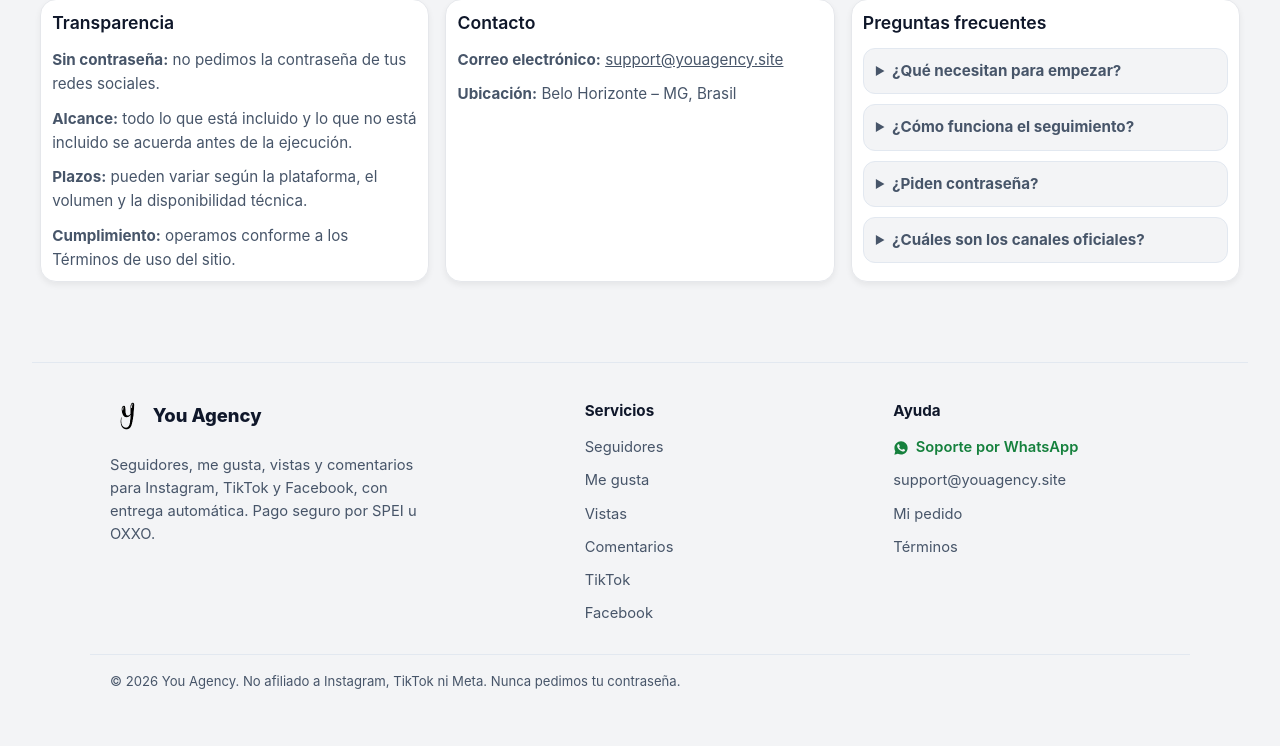
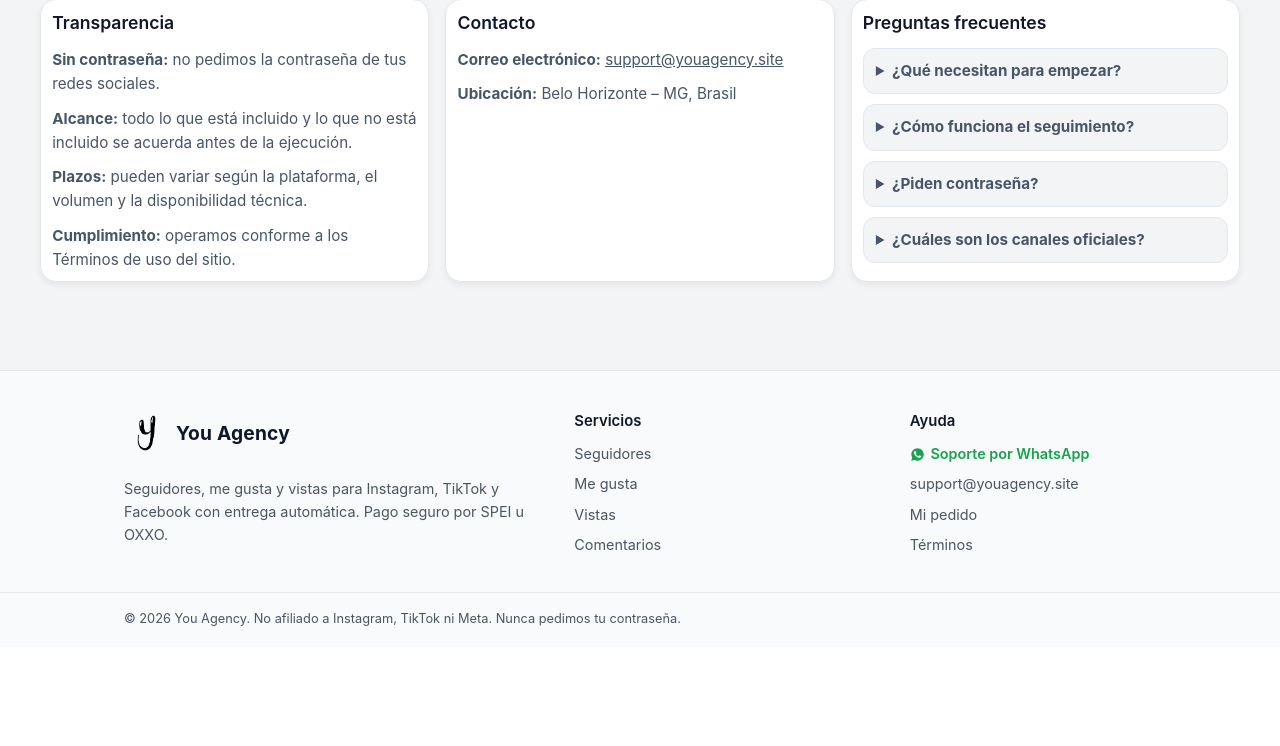
Before and after one commit to arrasopromo/you-agency, a Node project: template views/agency.ejs in a window 1280 px wide. Shown: the part 1099-1845 px from the top of the page. After the commit the page ends 1725 px from the top, so only its background shows below. Run offline with Node 20 templates, Linux system fonts and the light colour scheme; the template is opened without the code that fills it, so the values that code supplies are empty.

Commit message:
Rodape: mesmo logo do menu (y do tema + You Agency em Inter 700) e sem espaco extra embaixo
Co-Authored-By: Claude Opus 5.5 <noreply@anthropic.com>

```diff
--- a/views/partials/footer.ejs
+++ b/views/partials/footer.ejs
@@ -1,13 +1,14 @@
-<%# Rodapé único do site (todas as páginas do cliente). Cores pelas variáveis do tema (escuro / body.theme-light). %>
+<%# Rodapé único do site (todas as páginas do cliente). De ponta a ponta, mesmo se estiver dentro do .container.
+    Cores pelas variáveis do tema (escuro padrão / body.theme-light). %>
 <footer class="ya-footer" role="contentinfo">
-  <div class="ya-footer__grid">
+  <div class="ya-footer__inner">
     <div class="ya-footer__brand">
       <a href="/" class="ya-footer__logo" aria-label="You Agency, inicio">
-        <img class="ya-footer__mark ya-footer__mark--dark" src="/images/y%20branco.png" alt="" width="34" height="34" />
-        <img class="ya-footer__mark ya-footer__mark--light" src="/images/y%20preto.png" alt="" width="34" height="34" />
-        <span>You Agency</span>
+        <img class="ya-footer__mark ya-footer__mark--dark" src="/images/y%20branco.png" alt="" width="44" height="44" />
+        <img class="ya-footer__mark ya-footer__mark--light" src="/images/y%20preto.png" alt="" width="44" height="44" />
+        <span class="ya-footer__name">You Agency</span>
       </a>
-      <p class="ya-footer__desc">Seguidores, me gusta, vistas y comentarios para Instagram, TikTok y Facebook, con entrega automática. Pago seguro por SPEI u OXXO.</p>
+      <p class="ya-footer__desc">Seguidores, me gusta y vistas para Instagram, TikTok y Facebook con entrega automática. Pago seguro por SPEI u OXXO.</p>
     </div>
     <nav class="ya-footer__col" aria-label="Servicios">
       <h2 class="ya-footer__title">Servicios</h2>
@@ -15,13 +16,11 @@
       <a href="/servicios-me-gusta">Me gusta</a>
       <a href="/servicios-visualizaciones">Vistas</a>
       <a href="/servicios-comentarios">Comentarios</a>
-      <a href="/servicios-tiktok">TikTok</a>
-      <a href="/servicios-facebook">Facebook</a>
     </nav>
     <nav class="ya-footer__col" aria-label="Ayuda">
       <h2 class="ya-footer__title">Ayuda</h2>
       <a class="ya-footer__wa" href="https://wa.me/553175664986?text=%C2%A1Hola!%20Estoy%20en%20el%20sitio%20y%20necesito%20ayuda." target="_blank" rel="noopener noreferrer">
-        <svg width="16" height="16" viewBox="0 0 24 24" fill="currentColor" aria-hidden="true"><path d="M12.04 2C6.58 2 2.13 6.45 2.13 11.91c0 1.75.46 3.45 1.32 4.95L2.05 22l5.25-1.38a9.9 9.9 0 0 0 4.74 1.21c5.46 0 9.91-4.45 9.91-9.91S17.5 2 12.04 2Zm5.78 14.03c-.24.68-1.42 1.3-1.95 1.36-.5.06-1.13.09-1.82-.11-.42-.13-.96-.31-1.65-.61-2.9-1.25-4.8-4.17-4.94-4.36-.14-.19-1.18-1.57-1.18-3 0-1.42.75-2.12 1.01-2.41.27-.29.58-.36.78-.36h.56c.18 0 .42-.07.66.5.24.58.82 2 .89 2.15.07.14.12.31.02.5-.1.19-.14.31-.29.48-.14.17-.3.38-.43.51-.14.14-.29.3-.13.59.17.29.74 1.22 1.59 1.98 1.09.97 2.01 1.27 2.3 1.41.29.14.46.12.63-.07.17-.19.72-.84.91-1.13.19-.29.38-.24.65-.14.26.1 1.68.79 1.97.94.29.14.48.22.55.34.07.12.07.69-.17 1.36Z"/></svg>
+        <svg width="15" height="15" viewBox="0 0 24 24" fill="currentColor" aria-hidden="true"><path d="M12.04 2C6.58 2 2.13 6.45 2.13 11.91c0 1.75.46 3.45 1.32 4.95L2.05 22l5.25-1.38a9.9 9.9 0 0 0 4.74 1.21c5.46 0 9.91-4.45 9.91-9.91S17.5 2 12.04 2Zm5.78 14.03c-.24.68-1.42 1.3-1.95 1.36-.5.06-1.13.09-1.82-.11-.42-.13-.96-.31-1.65-.61-2.9-1.25-4.8-4.17-4.94-4.36-.14-.19-1.18-1.57-1.18-3 0-1.42.75-2.12 1.01-2.41.27-.29.58-.36.78-.36h.56c.18 0 .42-.07.66.5.24.58.82 2 .89 2.15.07.14.12.31.02.5-.1.19-.14.31-.29.48-.14.17-.3.38-.43.51-.14.14-.29.3-.13.59.17.29.74 1.22 1.59 1.98 1.09.97 2.01 1.27 2.3 1.41.29.14.46.12.63-.07.17-.19.72-.84.91-1.13.19-.29.38-.24.65-.14.26.1 1.68.79 1.97.94.29.14.48.22.55.34.07.12.07.69-.17 1.36Z"/></svg>
         Soporte por WhatsApp
       </a>
       <a href="mailto:support@youagency.site">support@youagency.site</a>
@@ -30,28 +29,44 @@
     </nav>
   </div>
   <div class="ya-footer__bottom">
-    &copy; <%= new Date().getFullYear() %> You Agency. No afiliado a Instagram, TikTok ni Meta. Nunca pedimos tu contraseña.
+    <div class="ya-footer__bottom-inner">&copy; <%= new Date().getFullYear() %> You Agency. No afiliado a Instagram, TikTok ni Meta. Nunca pedimos tu contraseña.</div>
   </div>
 </footer>
 <style>
-  .ya-footer { width: 100%; margin-top: 3rem; border-top: 1px solid var(--border-color, #374151); color: var(--text-secondary, #A1A1AA); font-family: var(--font-family, 'Inter', sans-serif); text-align: left; box-sizing: border-box; }
-  .ya-footer__grid { max-width: 1100px; margin: 0 auto; padding: 2.25rem 20px 1.75rem; display: grid; grid-template-columns: minmax(0, 1.6fr) minmax(0, 1fr) minmax(0, 1fr); gap: 2rem; }
-  .ya-footer__logo { display: inline-flex; align-items: center; gap: .55rem; text-decoration: none; color: var(--text-primary, #fff); font-weight: 800; font-size: 1.15rem; }
-  .ya-footer__mark { width: 34px; height: 34px; border-radius: 9px; object-fit: contain; }
+  /* Sai da largura do .container e encosta embaixo (o body já tem overflow-x: hidden). */
+  .container:has(.ya-footer) { padding-bottom: 0; }
+  .ya-footer {
+    --yf-bg: #14142b; --yf-text: #a1a1aa; --yf-strong: #ffffff; --yf-line: rgba(255,255,255,.08); --yf-wa: #22c55e;
+    width: 100vw; margin: 3.5rem calc(50% - 50vw) 0; align-self: stretch;
+    background: var(--yf-bg); border-top: 1px solid var(--yf-line); color: var(--yf-text);
+    font-family: 'Inter', -apple-system, BlinkMacSystemFont, 'Segoe UI', Roboto, sans-serif; text-align: left; box-sizing: border-box; animation: none;
+  }
+  body.theme-light .ya-footer { --yf-bg: #f8fafc; --yf-text: #4b5563; --yf-strong: #0f172a; --yf-line: #e5e7eb; --yf-wa: #16a34a; }
+  .ya-footer *, .ya-footer *::before, .ya-footer *::after { box-sizing: border-box; }
+  .ya-footer__inner { max-width: 1080px; margin: 0 auto; padding: 2.5rem 24px 2.25rem; display: grid; grid-template-columns: minmax(0, 1.25fr) minmax(0, .9fr) minmax(0, .75fr); gap: 2.5rem; }
+  /* Mesmo logo do menu de cima: o "y" do tema (branco no escuro, preto no claro) + "You Agency" em Inter 700. */
+  .ya-footer__logo { display: inline-flex; align-items: center; gap: .5rem; text-decoration: none; }
+  .ya-footer__mark { width: 44px; height: 44px; object-fit: contain; display: block; flex: none; }
   .ya-footer__mark--light { display: none; }
   body.theme-light .ya-footer__mark--dark { display: none; }
-  body.theme-light .ya-footer__mark--light { display: inline-block; }
-  .ya-footer__desc { margin: .85rem 0 0; max-width: 34ch; line-height: 1.55; font-size: .92rem; }
+  body.theme-light .ya-footer__mark--light { display: block; }
+  .ya-footer__name { font-family: var(--font-family, 'Inter', sans-serif); font-weight: 700; font-size: 1.2rem; letter-spacing: 0.01em; color: var(--text-primary, #fff); white-space: nowrap; }
+  .ya-footer__desc { margin: .9rem 0 0; max-width: 46ch; font-size: .9rem; line-height: 1.6; color: var(--yf-text); }
   .ya-footer__col { display: flex; flex-direction: column; gap: .6rem; min-width: 0; }
-  .ya-footer__title { margin: 0 0 .2rem; font-size: .95rem; font-weight: 700; color: var(--text-primary, #fff); letter-spacing: 0; }
-  .ya-footer__col a { color: var(--text-secondary, #A1A1AA); text-decoration: none; font-size: .92rem; width: fit-content; }
-  .ya-footer__col a:hover { color: var(--text-primary, #fff); }
-  .ya-footer__col a.ya-footer__wa { display: inline-flex; align-items: center; gap: .4rem; color: #22c55e; font-weight: 600; }
-  body.theme-light .ya-footer__col a.ya-footer__wa { color: #15803d; }
-  .ya-footer__col a.ya-footer__wa:hover { color: #4ade80; }
-  .ya-footer__bottom { border-top: 1px solid var(--border-color, #374151); max-width: 1100px; margin: 0 auto; padding: 1rem 20px 1.4rem; font-size: .82rem; box-sizing: border-box; }
+  .ya-footer__title { margin: 0 0 .15rem; font-size: .93rem; font-weight: 600; color: var(--yf-strong); letter-spacing: 0; line-height: 1.4; }
+  .ya-footer__col a { color: var(--yf-text); text-decoration: none; font-size: .9rem; line-height: 1.45; width: fit-content; white-space: nowrap; }
+  .ya-footer__col a:hover { color: var(--yf-strong); }
+  .ya-footer__col a.ya-footer__wa { display: inline-flex; align-items: center; gap: .35rem; color: var(--yf-wa); font-weight: 600; }
+  .ya-footer__col a.ya-footer__wa:hover { filter: brightness(1.1); color: var(--yf-wa); }
+  .ya-footer__bottom { border-top: 1px solid var(--yf-line); }
+  .ya-footer__bottom-inner { max-width: 1080px; margin: 0 auto; padding: 1rem 24px 1.15rem; font-size: .8rem; line-height: 1.5; color: var(--yf-text); }
   @media (max-width: 720px) {
-    .ya-footer__grid { grid-template-columns: minmax(0, 1fr) minmax(0, 1fr); gap: 1.6rem 1.25rem; padding-top: 1.75rem; }
+    .ya-footer { margin-top: 2.5rem; }
+    .ya-footer__inner { grid-template-columns: minmax(0, 1fr) minmax(0, 1.2fr); gap: 1.75rem 1rem; padding: 2rem 20px 1.75rem; }
     .ya-footer__brand { grid-column: 1 / -1; }
+    .ya-footer__col a { font-size: .875rem; }
+    .ya-footer__bottom-inner { padding: 1rem 20px 1.1rem; }
+    .ya-footer__mark { width: 40px; height: 40px; }
+    .ya-footer__name { font-size: 1.05rem; }
   }
 </style>
```
